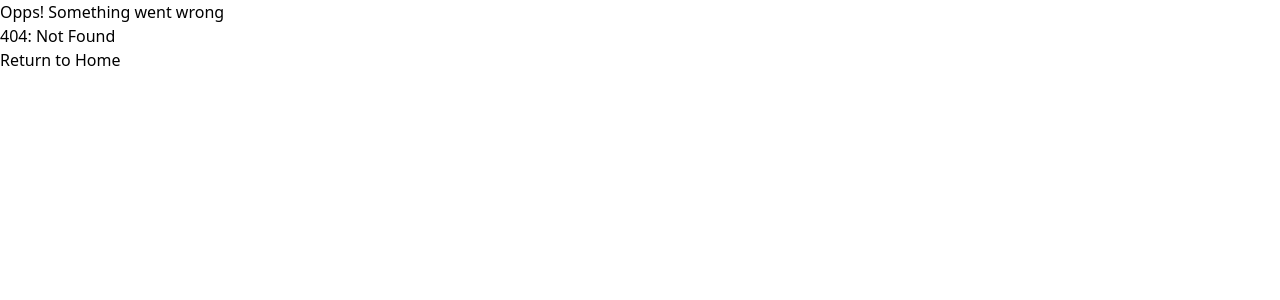
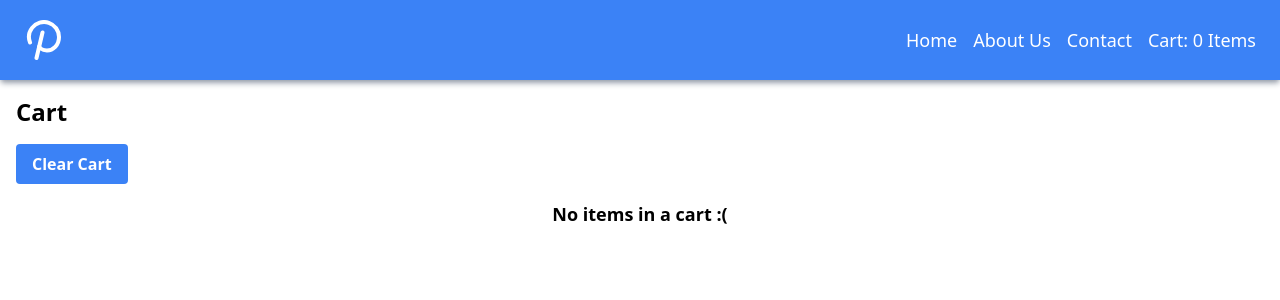
Before and after one commit to Nis-lab-art/REACT-LEARNING, a React (Vite) app: page /cart in a window 1280 px wide. Before the commit this address had no page. Shown: the top 300 px of the page. Built offline with nearby package versions, Linux system fonts and the light colour scheme.

Commit message:
Installed redux tk and used redux to build cart feature

```diff
--- a/package.json
+++ b/package.json
@@ -19,9 +19,11 @@
     "tailwindcss": "^3.4.12"
   },
   "dependencies": {
+    "@reduxjs/toolkit": "^2.2.7",
     "react": "^18.3.1",
     "react-dom": "^18.3.1",
     "react-icons": "^5.3.0",
+    "react-redux": "^9.1.2",
     "react-router-dom": "^6.26.2"
   }
 }
--- a/src/App.js
+++ b/src/App.js
@@ -7,13 +7,18 @@ import About from "./components/About";
 import Contact from "./components/Contact";
 import RouteError from "./components/RouteError";
 import Product from "./components/Product";
+import { Provider } from "react-redux";
+import appStore from "../utils/appStore";
+import Cart from "./components/Cart";
 
 const App = () => {
   return (
     <div>
-      <Header />
-      <Outlet />
-      {/* <Footer /> */}
+      <Provider store={appStore}>
+        <Header />
+        <Outlet />
+        {/* <Footer /> */}
+      </Provider>
     </div>
   );
 };
@@ -39,6 +44,10 @@ const router = createBrowserRouter([
         path: "/product/:pid",
         element: <Product />,
       },
+      {
+        path: "/cart",
+        element: <Cart />,
+      },
     ],
     errorElement: <RouteError />,
   },
--- /dev/null
+++ b/src/components/Cart.js
@@ -0,0 +1,56 @@
+import { useSelector, useDispatch } from "react-redux";
+import { removeItem, clearItems } from "../../utils/cartSlice";
+
+const CartItem = ({ item, index }) => {
+  const dispatch = useDispatch();
+  return (
+    <div className="flex justify-center border-2 border-slate-400 shadow-md shadow-blue-400 p-4 rounded-lg">
+      <div className="flex flex-col justify-center items-center space-y-2">
+        <h1 className="text-lg font-bold">{item.name}</h1>
+        <img alt="prd-image" src={item.thumbnailImage} className="w-60 h-40" />
+        <div className="flex space-x-8">
+          <h1 className="text-lg font-bold">Rs.{item.basePrice}</h1>
+          <button
+            className="bg-blue-500 hover:bg-blue-400 text-white font-bold py-2 px-4 rounded"
+            onClick={() => {
+              dispatch(removeItem(index));
+            }}
+          >
+            Remove
+          </button>
+        </div>
+      </div>
+    </div>
+  );
+};
+
+const Cart = () => {
+  const cartItems = useSelector((state) => state.cart.items);
+  const dispatch = useDispatch();
+  console.log(cartItems);
+
+  return (
+    <div className="m-4 space-y-4">
+      <h1 className="text-2xl font-bold">Cart</h1>
+      <button
+        className="bg-blue-500 hover:bg-blue-400 text-white font-bold py-2 px-4 rounded"
+        onClick={() => {
+          dispatch(clearItems());
+        }}
+      >
+        Clear Cart
+      </button>
+      <div className="flex flex-col items-center justify-center space-y-4">
+        {cartItems.length > 0 ? (
+          cartItems.map((item, index) => (
+            <CartItem item={item} key={item.id} index={index} />
+          ))
+        ) : (
+          <h1 className="text-lg font-bold">No items in a cart :(</h1>
+        )}
+      </div>
+    </div>
+  );
+};
+
+export default Cart;
--- a/src/components/Header.js
+++ b/src/components/Header.js
@@ -1,5 +1,6 @@
 import { Link } from "react-router-dom";
 import logo from "../assets/logo.svg";
+import { useSelector } from "react-redux";
 
 const navItem = [
   {
@@ -17,20 +18,18 @@ const navItem = [
     name: "Contact",
     value: "/contact",
   },
-  {
-    id: 4,
-    name: "Cart",
-    value: "/cart",
-  },
 ];
 
 const Header = () => {
+  const cartItem = useSelector((state) => state.cart.items);
+  console.log(cartItem);
+
   return (
     <div className="flex bg-blue-500 justify-between min-h-20 shadow-md shadow-gray-400">
       <div className="flex justify-between items-center px-6">
         <img className="w-10 h-10" alt="logo" src={logo} />
       </div>
-      <div className="flex px-6">
+      <div className="flex px-6 space-x-4">
         <ul className="flex justify-center items-center space-x-4 text-white">
           {navItem.map((item) => (
             <li key={item.id}>
@@ -40,6 +39,11 @@ const Header = () => {
             </li>
           ))}
         </ul>
+        <div className="flex justify-center items-center space-x-4 text-white">
+          <Link className="text-lg" to={"/cart"}>
+            <p className="">Cart: {cartItem.length} Items</p>
+          </Link>
+        </div>
       </div>
     </div>
   );
--- a/src/components/Product.js
+++ b/src/components/Product.js
@@ -2,10 +2,13 @@ import React, { useEffect, useState } from "react";
 import { useParams } from "react-router-dom";
 import useFetchData from "../../utils/useFetchData";
 import Specs from "./Specs";
+import { useSelector, useDispatch } from "react-redux";
+import { addItem } from "../../utils/cartSlice";
 
 const Product = () => {
   const { pid } = useParams();
   const product = useFetchData(pid);
+  const dispatch = useDispatch();
 
   if (!product) return <h1>Loading...</h1>;
   return (
@@ -19,6 +22,14 @@ const Product = () => {
         <label className="text-md font-bold">Specifcation</label>
         <Specs product={product} />
       </div>
+      <div>
+        <button
+          className="bg-blue-500 hover:bg-blue-400 text-white font-bold py-2 px-4 rounded"
+          onClick={() => dispatch(addItem(product))}
+        >
+          Add to Cart
+        </button>
+      </div>
     </div>
   );
 };
--- /dev/null
+++ b/utils/appStore.js
@@ -0,0 +1,10 @@
+import { configureStore } from "@reduxjs/toolkit";
+import cartSlice from "./cartSlice";
+
+const appStore = configureStore({
+  reducer: {
+    cart: cartSlice,
+  },
+});
+
+export default appStore;
--- /dev/null
+++ b/utils/cartSlice.js
@@ -0,0 +1,23 @@
+import { createSlice } from "@reduxjs/toolkit";
+
+const cartSlice = createSlice({
+  name: "cart",
+  initialState: {
+    items: [],
+  },
+  reducers: {
+    addItem: (store, action) => {
+      store.items.push(action.payload);
+    },
+    removeItem: (store, action) => {
+      store.items.splice(action.payload, 1);
+    },
+    clearItems: (store) => {
+      store.items.length = 0;
+    },
+  },
+});
+
+export const { addItem, removeItem, clearItems } = cartSlice.actions;
+
+export default cartSlice.reducer;
```
Also changed, not shown: 1 other file (tests, documents, lock files or other folders).
